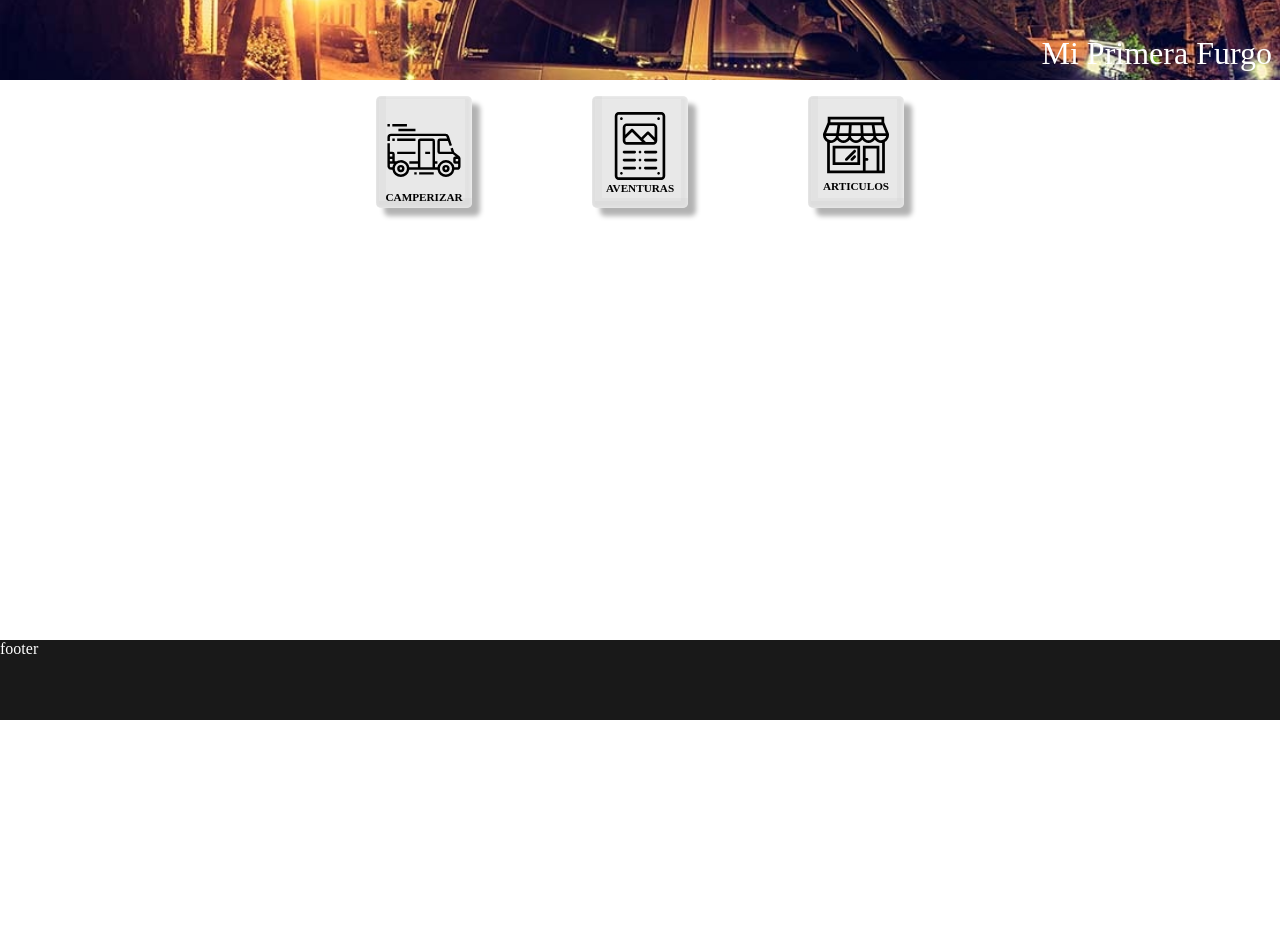
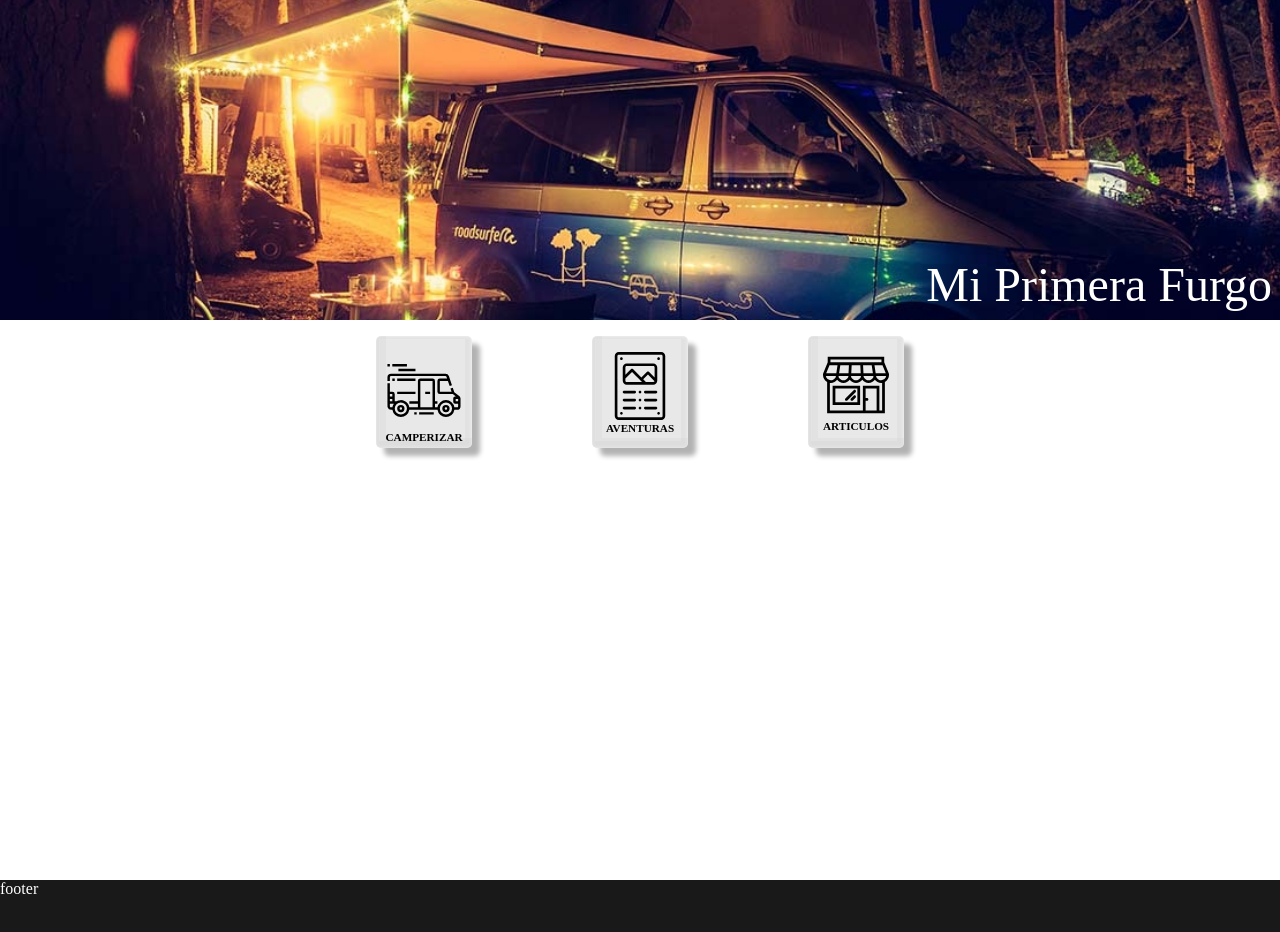
Before and after one commit to j0tac3/miprimerafurgo, an Angular app: page /home in a window 1280 px wide. Shown: the top 932 px of the page. Before the commit the page ends 800 px from the top, so only its background shows below. Built offline with nearby package versions, Linux system fonts and the light colour scheme.

Commit message:
Modificando el header

```diff
--- a/src/app/components/home-components/header/header.component.css
+++ b/src/app/components/home-components/header/header.component.css
@@ -2,6 +2,7 @@
     position: relative;
     overflow: hidden;
     display: flex;
+    transition: height .6s, font-size .5s;
 }
 .header-container-compact{
     height: 5rem;
@@ -9,7 +10,7 @@
 }
 .header-container-expand{
     height: 20rem;
-    font-size: 4rem;
+    font-size: 3rem;
 }
 .header-image{
     width: 100%;
--- a/src/app/components/home-components/header/header.component.html
+++ b/src/app/components/home-components/header/header.component.html
@@ -1,5 +1,5 @@
-<div    class="header-container"
-        [ngClass]="{ 'header-container-expand' : currentRoute === 'inicio', 'header-container-compact' : currentRoute === 'notInicio' }">
+<div    class="header-container header-container-compact"
+        [ngClass]="{ 'header-container-expand' : currentRoute === 'inicio' }">
     <img src="assets/media/img/furgo_noche.jpg" alt="Mi primera Furgo" class="header-image">
     <span class="header-title">Mi Primera Furgo</span>
 </div>
--- a/src/app/components/home-components/header/header.component.ts
+++ b/src/app/components/home-components/header/header.component.ts
@@ -12,14 +12,15 @@ export class HeaderComponent implements OnInit {
   public subscription: Subscription;
 
   constructor( private route : Router) {
-    this.subscription = this.route.events.subscribe((newUrl) => {
+    this.subscription = this.route.events.subscribe((newUrl : any) => {
       try {
-        if (newUrl instanceof NavigationEnd && newUrl.url.includes('home')) {
-          console.log('Estas en Home')
+        if (newUrl instanceof NavigationEnd) {
+        console.log(newUrl.url);
+        if (newUrl.url.includes('home')) {
           this.currentRoute = 'inicio';
-        } else {
-          this.currentRoute = 'notInicio';
-          console.log('No estas en Home')
+          } else {
+            this.currentRoute = 'notInicio';
+          }
         }
       } catch (e) {
         console.log(e);
@@ -30,9 +31,10 @@ export class HeaderComponent implements OnInit {
   ngOnInit(): void {
   }
 
-  isHomeDirectory() : any{
-    console.log(this.route.url);
-    return this.route.url;
+  ngOnDestroy() {
+    if (this.subscription) {
+      this.subscription.unsubscribe();
+    }
   }
 
 }
```
